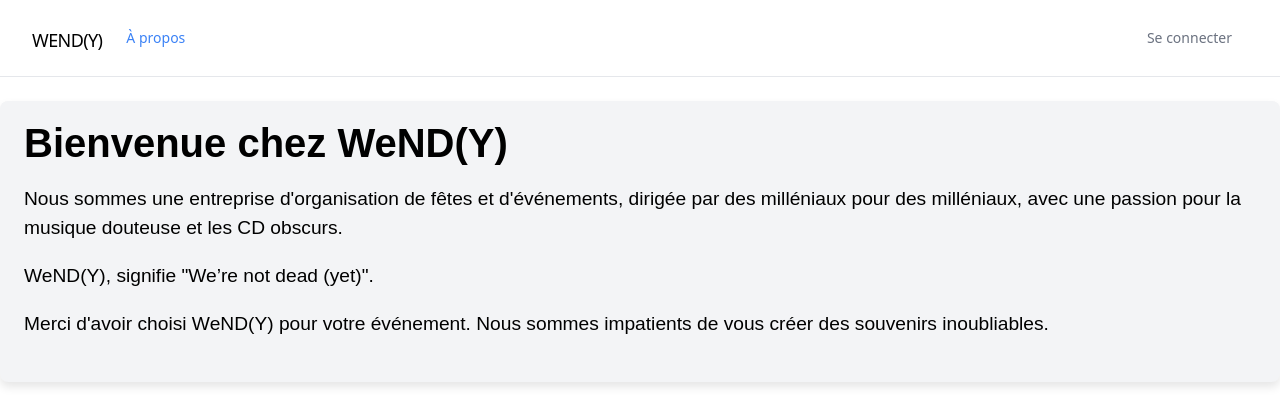
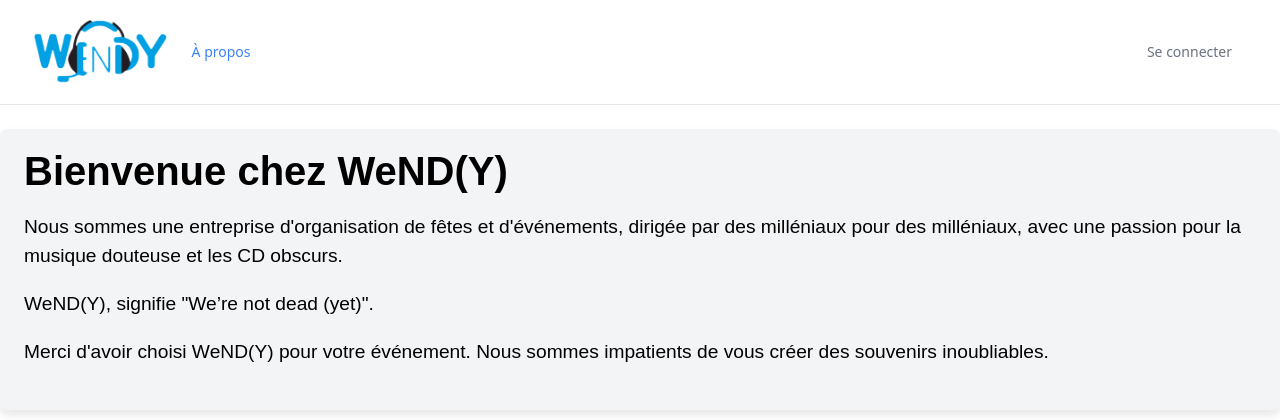
Before and after one commit to Irix0/Bases-de-donnes-Projet, a PHP site: page /index.php in a window 1280 px wide. Shown: the top 420 px of the page. Run offline with PHP 8.4, Linux system fonts and the light colour scheme; some libraries are stand-ins or nearby versions.

Commit message:
added logo

```diff
--- a/www/navbar.php
+++ b/www/navbar.php
@@ -4,7 +4,7 @@
       <div class="flex flex-row items-center justify-between lg:justify-start">
          <a class="text-lg tracking-tight text-black uppercase focus:outline-none focus:ring lg:text-2xl" href="/">
             <span class="lg:text-lg focus:ring-0">
-               WeND(Y)
+               <img class="h-16" src="/wendy_logo.png" alt="logo">
             </span>
          </a>
          <button @click="open = !open"
```
Also changed, not shown: www/favicon.ico (added), www/wendy_logo.png (added).
